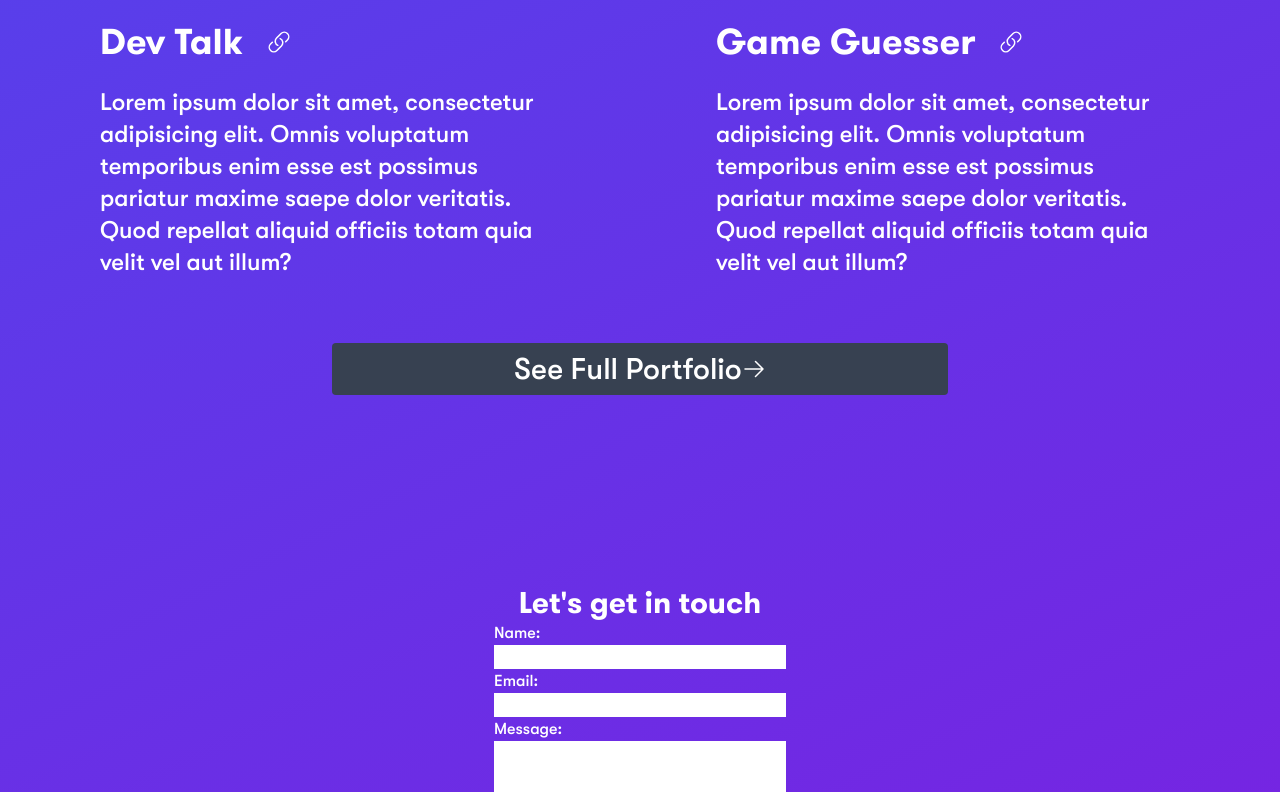
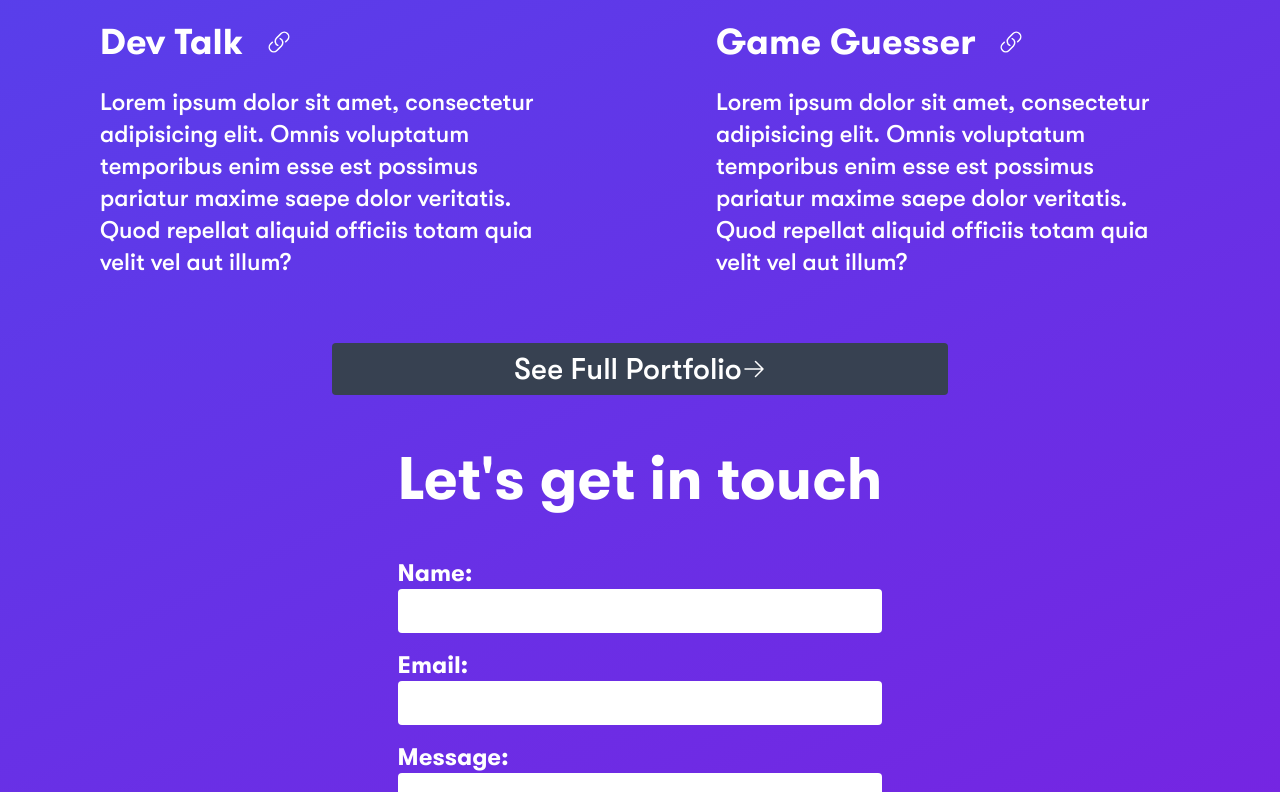
Before and after one commit to dcroci/Dominik-Croci-Portfolio, a Next.js app: page / in a window 1280 px wide. Shown: the part 2005-2797 px from the top of the page. Built offline with nearby package versions, Linux system fonts and the light colour scheme.

Commit message:
email form functional

```diff
--- a/package.json
+++ b/package.json
@@ -9,6 +9,7 @@
     "lint": "next lint"
   },
   "dependencies": {
+    "@emailjs/browser": "^3.11.0",
     "@emotion/react": "^11.11.1",
     "aos": "^2.3.4",
     "framer-motion": "^10.16.4",
--- a/src/app/components/ContactForm.tsx
+++ b/src/app/components/ContactForm.tsx
@@ -1,20 +1,81 @@
+'use client';
 import FadeOnScroll from './FadeOnScroll';
+import emailjs from '@emailjs/browser';
 
 function ContactForm() {
+  const fields = [
+    {
+      id: 'name',
+      label: 'Name',
+      name: 'from_name',
+      autoFocus: true,
+      multiline: false,
+    },
+    {
+      id: 'email',
+      label: 'Email Address',
+      name: 'user_email',
+      autoFocus: false,
+      multiline: false,
+    },
+    {
+      id: 'message',
+      label: 'Message',
+      name: 'message',
+      autoFocus: false,
+      multiline: true,
+    },
+  ];
+
+  function sendEmail(e) {
+    e.preventDefault();
+    emailjs
+      .sendForm(
+        'service_viiezjj',
+        'template_80wtb1h',
+        e.target,
+        'bsET1a5yB0esjGNfS'
+      )
+      .then(
+        (result) => {
+          console.log(result.text);
+        },
+        (error) => {
+          console.log(error.text);
+        }
+      );
+    alert('Email sent!');
+  }
   return (
-    <section className="min-h-screen container mx-auto px-6 snap flex items-center justify-center">
+    <section className="min-h-screen container mx-auto px-6 snap flex items-center justify-center w-full">
       <FadeOnScroll>
-        <h2 className="col-span-full text-center text-3xl">
+        <h2 className="col-span-full text-center text-6xl p-6">
           {`Let's get in touch`}
         </h2>
-        <form className="flex flex-col max-w-lg mx-auto">
-          <label htmlFor="name">Name:</label>
-          <input type="text" />
-          <label htmlFor="email">Email:</label>
-          <input type="email" />
+        <form
+          className="flex flex-col w-full mx-auto text-2xl p-6 text-black"
+          onSubmit={sendEmail}
+        >
+          <label htmlFor="from_name">Name:</label>
+          <input
+            type="text"
+            className="rounded text-xl indent-2 mb-4 p-2"
+            name="from_name"
+          />
+          <label htmlFor="user_email">Email:</label>
+          <input
+            type="email"
+            className="rounded text-xl indent-2 mb-4 p-2"
+            name="user_email"
+          />
           <label htmlFor="message">Message:</label>
-          <textarea name="message" cols={30} rows={10}></textarea>
-          <button className="flex mx-auto">
+          <textarea
+            name="message"
+            cols={30}
+            rows={10}
+            className="rounded text-xl indent-2 p-2"
+          ></textarea>
+          <button className="flex mx-auto bg-blue-500 text-white rounded px-6 py-2 mt-6 items-center justify-center gap-4 hover:bg-blue-600 hover:-translate-y-1">
             Send message
             <svg
               xmlns="http://www.w3.org/2000/svg"
--- a/src/app/components/FadeRightOnScroll.tsx
+++ b/src/app/components/FadeRightOnScroll.tsx
@@ -1,17 +1,17 @@
 'use client';
-import React, { useEffect, useState } from 'react';
+import React, { useEffect, useRef } from 'react';
 import { motion, useAnimation } from 'framer-motion';
 
 const FadeLeftOnScroll = ({ children }: any) => {
   const controls = useAnimation();
-  const [ref, setRef] = useState<HTMLElement | null>(null);
+  const ref = useRef<HTMLDivElement | null>(null);
 
   useEffect(() => {
     const handleScroll = () => {
-      if (ref) {
-        const rect = ref.getBoundingClientRect();
+      if (ref.current) {
+        const rect = ref.current.getBoundingClientRect();
         if (rect.top <= window.innerHeight / 1.5) {
-          controls.start({ opacity: 1, x: 0, transition: { duration: 0.5 } });
+          controls.start({ opacity: 1, x: 0, transition: { duration: 0.3 } });
         }
       }
     };
@@ -24,7 +24,7 @@ const FadeLeftOnScroll = ({ children }: any) => {
 
   return (
     <motion.div
-      ref={setRef}
+      ref={ref}
       initial={{ opacity: 0, x: '100vw' }}
       animate={controls}
     >
--- a/src/app/components/IntroSection.tsx
+++ b/src/app/components/IntroSection.tsx
@@ -18,13 +18,13 @@ function IntroSection() {
           </div>
         </ul>
       </nav>
-      <div className="flex flex-col sm:flex-row-reverse items-center md:flex-col">
+      <div className="flex flex-col sm:flex-row-reverse items-center md:flex-row-reverse lg:flex-row-reverse xl:flex-row-reverse gap-8">
         <Image
           src={'/headshot.png'}
           alt="Professional photo of me"
           width={'250'}
           height={'50'}
-          className="sm:rounded-full"
+          className="rounded-full"
         />
         <h1 className="text-7xl py-6 text-center">{`Hey, I'm Dominik`}</h1>
       </div>
--- a/src/app/fonts.css
+++ b/src/app/fonts.css
@@ -13,11 +13,14 @@
 }
 h1,
 h2,
-h3 {
+h3,
+label {
   font-family: 'GT Walsheim Pro Bold Regular';
 }
 p,
-label {
+input,
+button,
+textarea {
   font-family: 'GT Walsheim Pro Medium';
 }
 ul:first-child {
```
Also changed, not shown: src/app/components/StackIcon.tsx (+1 -1 lines), 1 other file (tests, documents, lock files or other folders).
